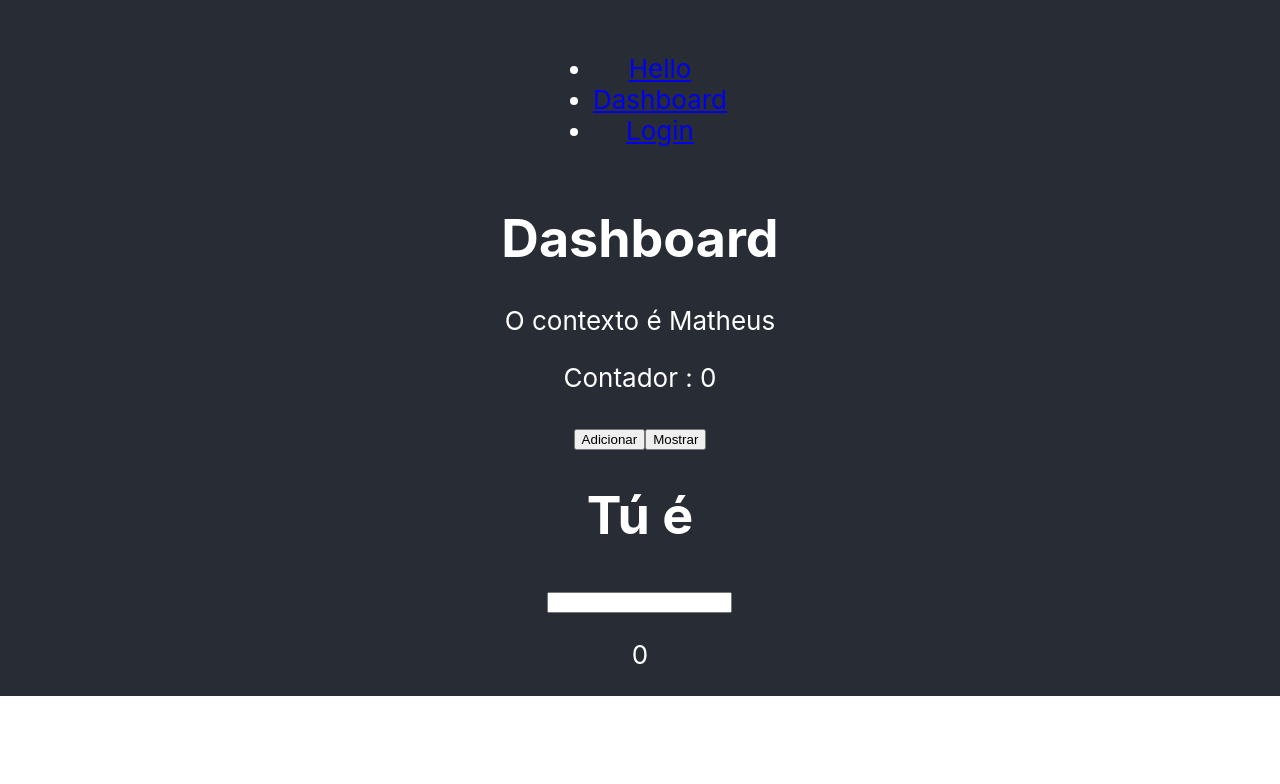
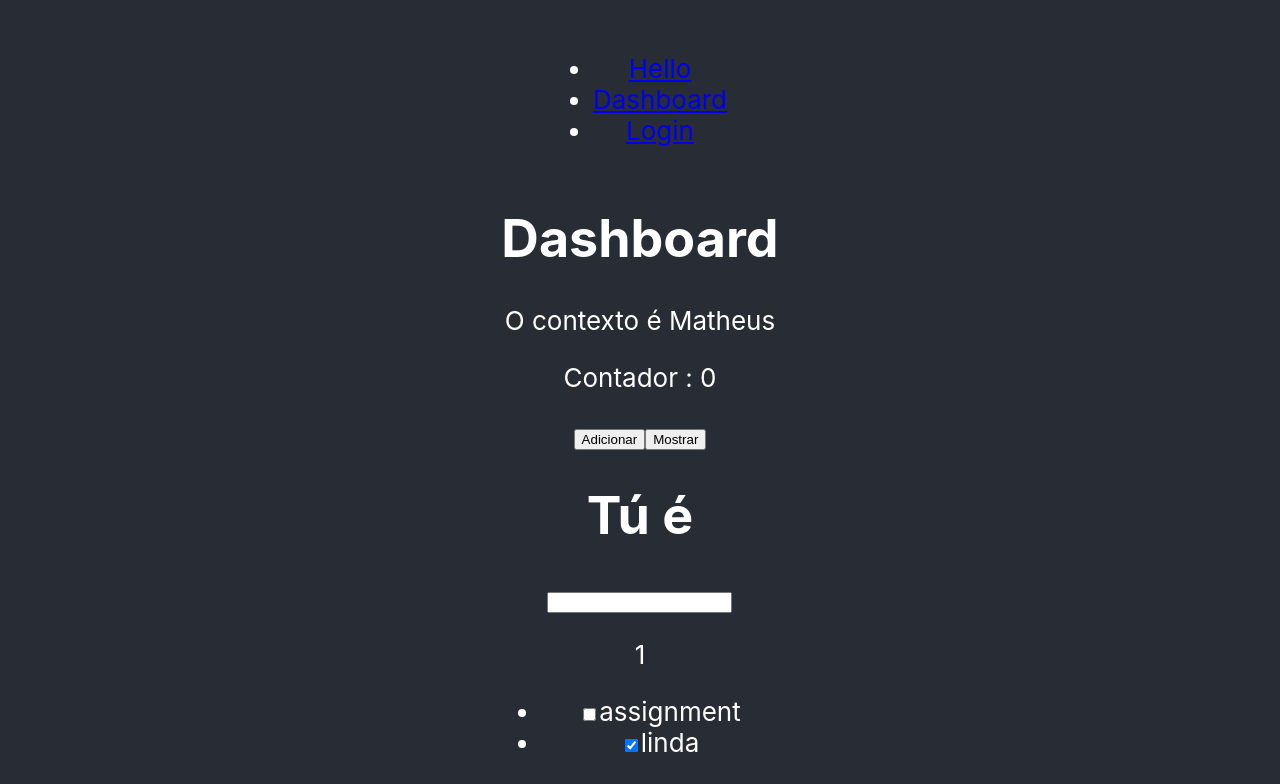
Before and after one commit to MatheusVict/React-com-typescript, a React (Create React App) app: page /dashboard in a window 1280 px wide. Shown: the part 293-1077 px from the top of the page. Before the commit the page ends 989 px from the top, so only its background shows below. Built offline with nearby package versions, Linux system fonts and the light colour scheme; data requests are answered from the project's data file.

Commit message:
Usando get no falso backend

```diff
--- a/mock/db.json
+++ b/mock/db.json
@@ -4,6 +4,11 @@
       "id":1,
       "title": "assignment",
       "isComplete": false
+    },
+    {
+      "id": 2,
+      "title": "linda",
+      "isComplete": true
     }
   ]
 }
--- a/src/app/pages/dashboard/Dashboard.tsx
+++ b/src/app/pages/dashboard/Dashboard.tsx
@@ -1,6 +1,8 @@
-import { useCallback, useRef } from "react"
+import { useCallback, useEffect, useRef } from "react"
 import { useUserLog } from "../../hooks/UserLog";
 import { useState } from "react";
+import { IItensdaLista, TarefasService } from "../../services/API/tarefas/TarefasService";
+import { ErrorExeption } from "../../services/API/ErrorException";
 
 export const Dashboard = () => {
     const contaClick = useRef({ counter: 0 }); // não precisa passar um parametro de tipagem pq ta iniciando co o valor padrão o objeto
@@ -8,14 +10,23 @@ export const Dashboard = () => {
     const LoginUserContext = useUserLog()
 
     // Jeito certo de usar uma lista
-    interface IItensdaLista {
-        id: number;
-        title: string;
-        isComplete: boolean;
-    }
+
 
 
     const [list, setList] = useState<IItensdaLista[]>([]);
+
+    useEffect(() => {
+        TarefasService.getAll()
+            .then((result) => {
+                if (result instanceof ErrorExeption) {
+                    alert(result.message);
+                } else {
+                    setList(result);
+                }
+            });
+    }, []);
+
+
     const handleIpuntKey: React.KeyboardEventHandler<HTMLInputElement> = useCallback((e) => {
         if (e.key === 'Enter') {
             if (e.currentTarget.value.trim().length === 0) return;
--- a/src/app/services/API/tarefas/TarefasService.ts
+++ b/src/app/services/API/tarefas/TarefasService.ts
@@ -1,7 +1,7 @@
 import { api } from "../ApiCOnfig";
 import { ErrorExeption } from "../ErrorException";
 
-interface IItensdaLista {
+export interface IItensdaLista {
     id: number;
     title: string;
     isComplete: boolean;
@@ -9,7 +9,7 @@ interface IItensdaLista {
 
 const getAll = async (): Promise<IItensdaLista[] | ErrorExeption> => {
 try {
-    const { data } = await api().get('/tarefas');
+    const { data } = await api().get('/todo');
     return data;
 
 }catch(error: any) {
@@ -21,7 +21,7 @@ try {
 
 const getById = async (id: number): Promise<IItensdaLista | ErrorExeption> => {
 try {
-    const { data } = await api().get(`/tarefas/${id}`)
+    const { data } = await api().get(`/todo${id}`)
     return data;
 } catch(error: any) {
     return new ErrorExeption(error.msg || 'Erro ao buscar por id')
@@ -30,7 +30,7 @@ try {
 
 const create = async (dataCreate: Omit<IItensdaLista, 'id'>): Promise<IItensdaLista | ErrorExeption> => {
 try {
-    const { data } = await api().post('/tarefas', dataCreate)
+    const { data } = await api().post('/todo', dataCreate)
     return data;
 } catch(error: any) {
     return new ErrorExeption(error.msg || 'ERRO ao criar')
@@ -39,7 +39,7 @@ try {
 
 const deleteById = async (id: number): Promise<undefined | ErrorExeption> => {
 try {
-    await api().delete(`/tarefas/${id}`)
+    await api().delete(`/todo/${id}`)
     return undefined;
 } catch(error: any) {
     return new ErrorExeption(error.msg || 'ERROR ao deletar')
@@ -48,7 +48,7 @@ try {
 
 const updateById = async (id: number, dataCreate: IItensdaLista): Promise<IItensdaLista | ErrorExeption> => {
 try {
-    const { data } = await api().put(`/tarefas/${id}`, dataCreate)
+    const { data } = await api().put(`/todo/${id}`, dataCreate)
     return data;
 } catch (error:any) {
     return new ErrorExeption(error.msg || 'ERRO ao atualizar')
```
